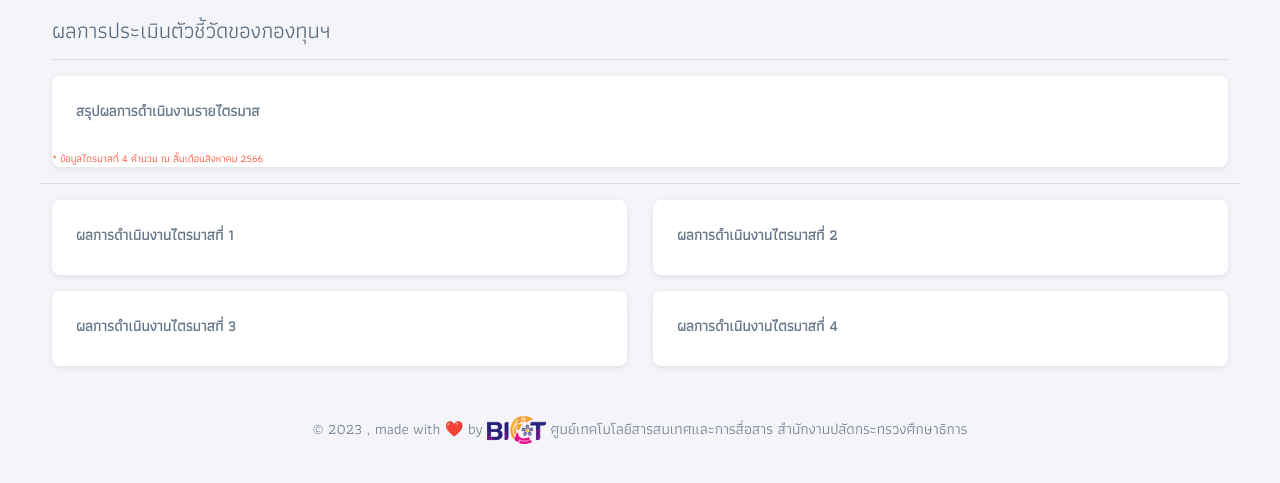
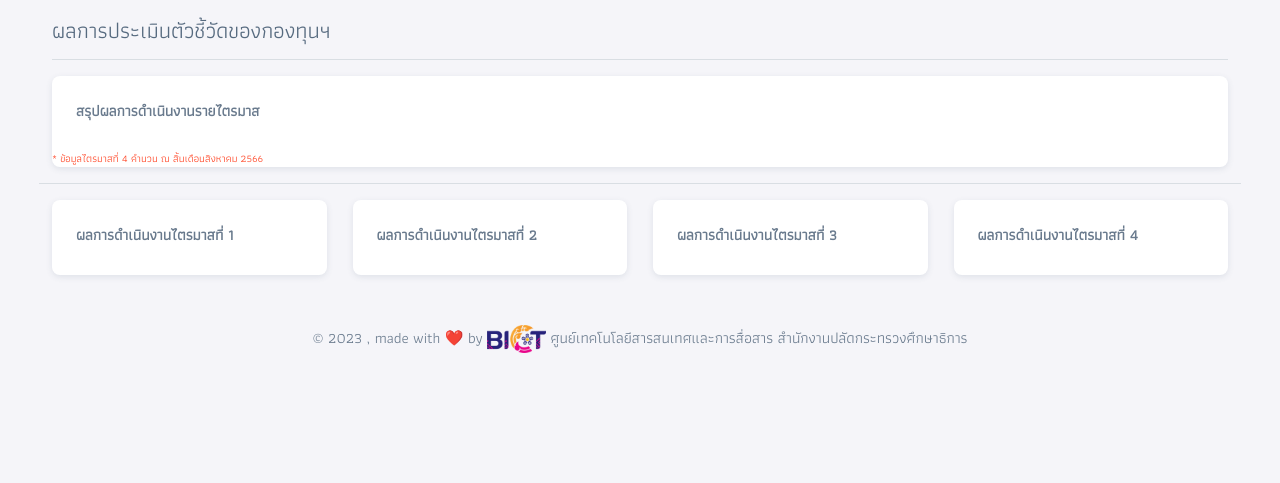
Before and after one commit to kaewsriprat/edtechfund, a PHP site: template app/views/home/home.php in a window 1280 px wide. Shown: the part 166-649 px from the top of the page. Run offline with PHP 8.4, Linux system fonts and the light colour scheme; the template is opened without the code that fills it, so the values that code supplies are empty; some libraries are stand-ins or nearby versions.

Commit message:
change chart column home.php

```diff
--- a/app/views/home/home.php
+++ b/app/views/home/home.php
@@ -24,7 +24,7 @@
 
     <hr>
 
-    <div class="col-6">
+    <div class="col-3">
       <div class="card mb-3">
         <div class="card-body">
           <span class="d-block fw-semibold mb-1">ผลการดำเนินงานไตรมาสที่ 1</span>
@@ -32,7 +32,7 @@
         <div id="indicatorsChartPeriod1"></div>
       </div>
     </div>
-    <div class="col-6">
+    <div class="col-3">
       <div class="card mb-3">
         <div class="card-body">
           <span class="d-block fw-semibold mb-1">ผลการดำเนินงานไตรมาสที่ 2</span>
@@ -40,7 +40,7 @@
         <div id="indicatorsChartPeriod2"></div>
       </div>
     </div>
-    <div class="col-6">
+    <div class="col-3">
       <div class="card mb-3">
         <div class="card-body">
           <span class="d-block fw-semibold mb-1">ผลการดำเนินงานไตรมาสที่ 3</span>
@@ -48,7 +48,7 @@
         <div id="indicatorsChartPeriod3"></div>
       </div>
     </div>
-    <div class="col-6">
+    <div class="col-3">
       <div class="card mb-3">
         <div class="card-body">
           <span class="d-block fw-semibold mb-1">ผลการดำเนินงานไตรมาสที่ 4</span>
```
